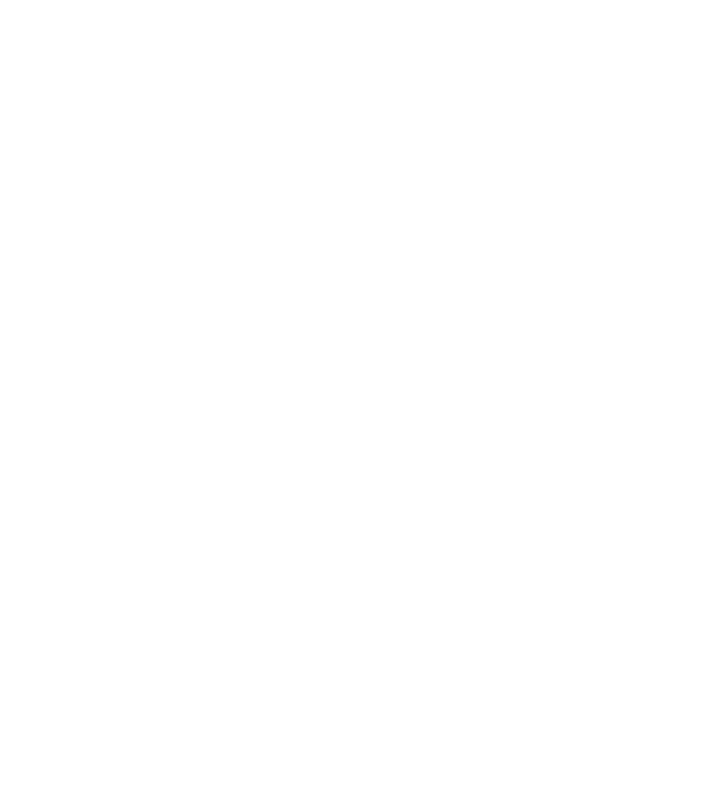
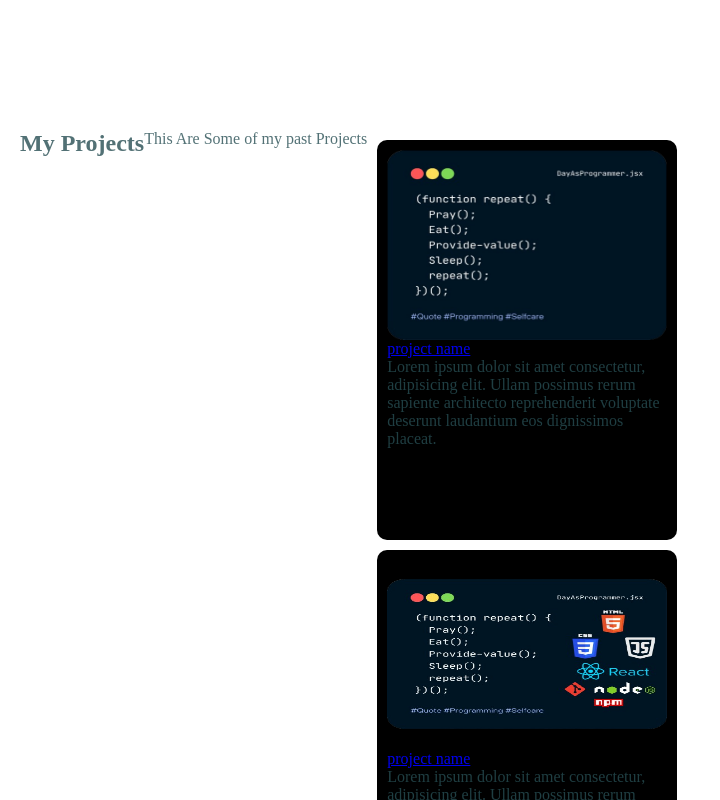
Before and after one commit to mubarakumn/p, a React (Vite) app: page / in a window 1280 px wide. Shown: the part 1540-2340 px from the top of the page, without its empty margins (0-720 px from the left). Built offline with nearby package versions, Linux system fonts and the light colour scheme.

Commit message:
creating projects card

```diff
--- a/src/components/About.jsx
+++ b/src/components/About.jsx
@@ -5,7 +5,6 @@
         <>
         <div className="section-2" id="about">
         <h2>About</h2>
-        <Display heading={"I was "} p={"Lorem unde maxime tempora sunt aliquid nihil similique debitis."}/>
         </div>
         </>
     )
--- a/src/components/Projects.jsx
+++ b/src/components/Projects.jsx
@@ -1,8 +1,19 @@
+import ProjectCard from "./small-components/ProjectCard";
+import img1 from "../assets/ide-1.png"
+import img2 from "../assets/ide-2.png"
+import img3 from "../assets/ide-3.png"
 
 function Projects(){
     return(
         <>
         <div className="section-3" id="projects">
+            <h2>My Projects</h2>
+            <p>This Are Some of my past Projects</p>
+            <div className="porjects-content">
+                <ProjectCard img={img1} name="project name" desc="Lorem ipsum dolor sit amet consectetur, adipisicing elit. Ullam possimus rerum sapiente architecto reprehenderit voluptate deserunt laudantium eos dignissimos placeat."/>
+                <ProjectCard img={img2} name="project name" desc="Lorem ipsum dolor sit amet consectetur, adipisicing elit. Ullam possimus rerum sapiente architecto reprehenderit voluptate deserunt laudantium eos dignissimos placeat."/>
+                <ProjectCard img={img3} name="project name" desc="Lorem ipsum dolor sit amet consectetur, adipisicing elit. Ullam possimus rerum sapiente architecto reprehenderit voluptate deserunt laudantium eos dignissimos placeat."/>
+            </div>
         </div>
         </>
 
--- /dev/null
+++ b/src/components/small-components/ProjectCard.jsx
@@ -0,0 +1,13 @@
+import "./projectCard.css"
+function ProjectCard({img, name, desc}){
+    return(
+        <>
+        <div className="projectCard">
+            <img src={img} alt="Project" />
+            <a href="#">{name}</a>
+            <p>{desc}</p>
+        </div>
+        </>
+    )
+}
+export default ProjectCard;
--- /dev/null
+++ b/src/components/small-components/projectCard.css
@@ -0,0 +1,16 @@
+.projectCard{
+    width: 300px;
+    height: 400px;
+    display: flex;
+    flex-direction: column;
+    box-sizing: border-box;
+    background: #000;
+    padding: 10px;
+    margin: 10px;
+    border-radius: 10px;
+}
+.projectCard img{
+    width: 100%;
+    height: 50%;
+
+}
```
